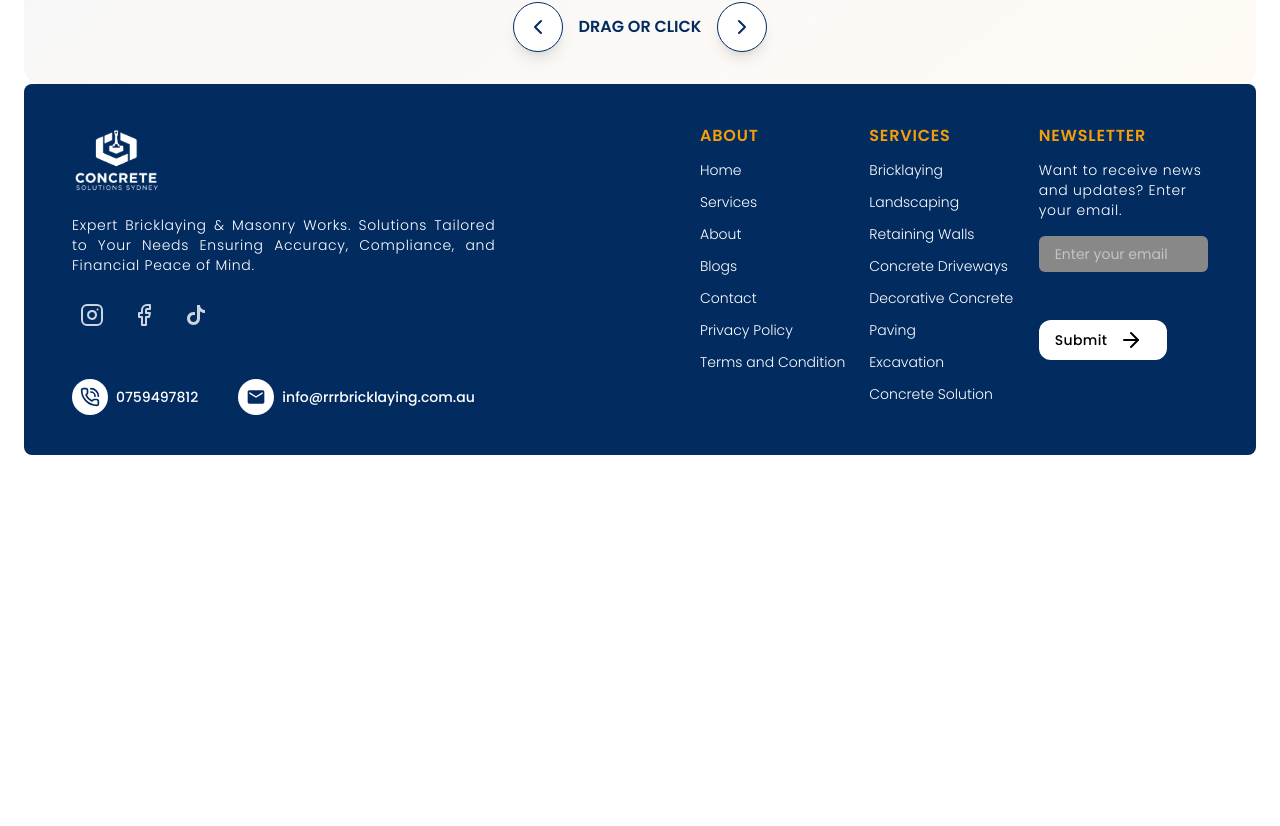
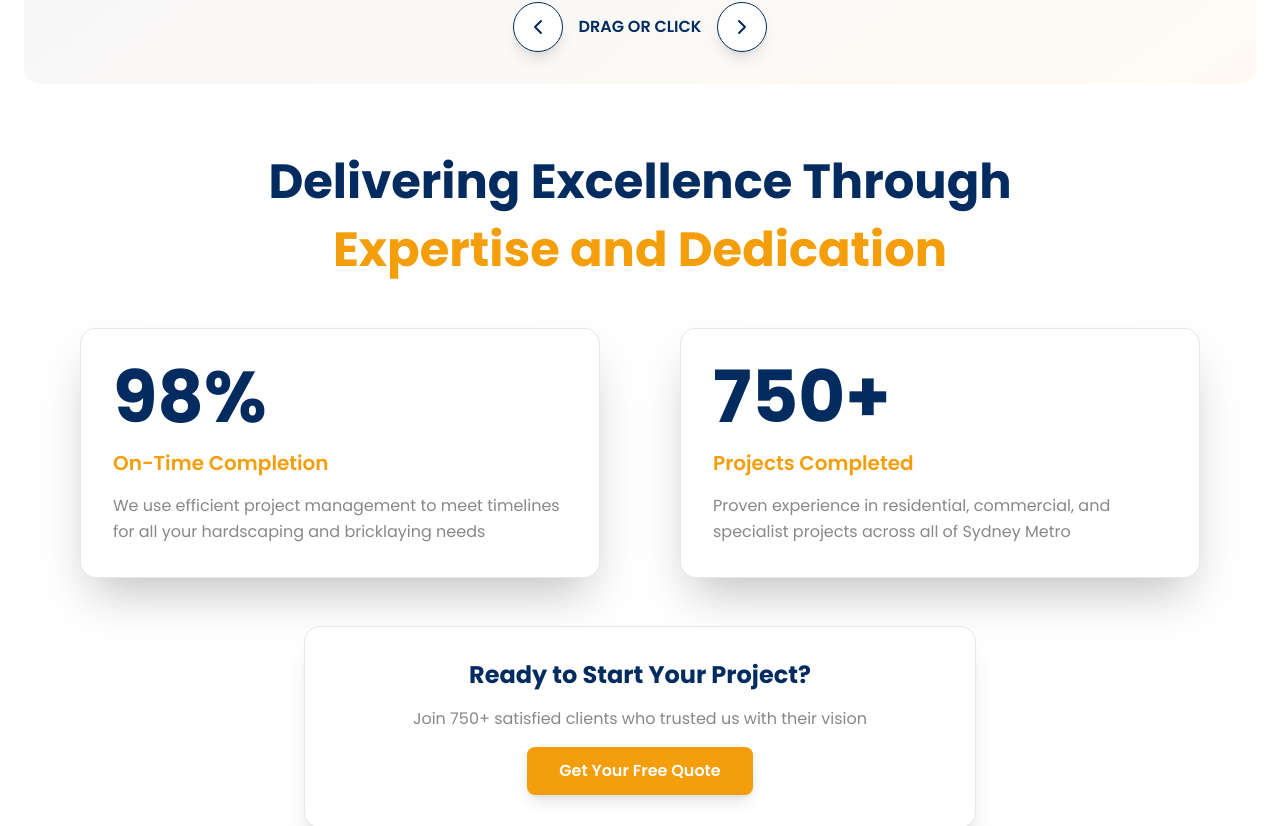
Before and after one commit to Yadee9910/Concrete_solutions_sydeny, a Next.js app: page / in a window 1280 px wide. Shown: the part 3002-3828 px from the top of the page. Before the commit the page ends 3457 px from the top, so only its background shows below. Built offline with nearby package versions, Linux system fonts and the light colour scheme.

Commit message:
feat: implement delivering excellence

```diff
--- a/app/page.tsx
+++ b/app/page.tsx
@@ -1,3 +1,4 @@
+import DeliveringExcellence from "@/components/home/DeliveringExcellence";
 import HeroSection from "@/components/home/HeroSection";
 import Indicators from "@/components/home/Indicators";
 import ServicesHome from "@/components/home/ServicesHome";
@@ -11,6 +12,7 @@ export default function HomePage() {
         <Indicators />
         <WhoWeAre />
         <ServicesHome />
+        <DeliveringExcellence />
       </main>
     </>
   );
--- /dev/null
+++ b/components/home/DeliveringExcellence.tsx
@@ -0,0 +1,107 @@
+"use client";
+
+import { motion } from "framer-motion";
+import { useInView } from "react-intersection-observer";
+import Link from "next/link";
+
+const stats = [
+  {
+    value: "98%",
+    label: "On-Time Completion",
+    description:
+      "We use efficient project management to meet timelines for all your hardscaping and bricklaying needs",
+  },
+  {
+    value: "750+",
+    label: "Projects Completed",
+    description:
+      "Proven experience in residential, commercial, and specialist projects across all of Sydney Metro",
+  },
+];
+
+export default function DeliveringExcellence() {
+  const [ref, inView] = useInView({
+    triggerOnce: true,
+    threshold: 0.1,
+  });
+
+  return (
+    <section
+      ref={ref}
+      className="min-h-[88vh] flex flex-col gap-8 md:gap-12 mx-auto py-8 md:py-12 px-4 max-w-6xl"
+    >
+      {/* Header */}
+      <motion.div
+        initial={{ opacity: 0, y: 30 }}
+        animate={inView ? { opacity: 1, y: 0 } : {}}
+        transition={{ duration: 0.6 }}
+        className="text-center"
+      >
+        <h2 className="text-2xl md:text-4xl lg:text-5xl font-bold text-secondary leading-tight">
+          Delivering Excellence Through{" "}
+          <span className="text-primary block mt-2">
+            Expertise and Dedication
+          </span>
+        </h2>
+      </motion.div>
+
+      {/* Stats Grid */}
+      <div className="grid grid-cols-1 md:grid-cols-2 gap-6 md:gap-8 lg:gap-20">
+        {stats.map((stat, index) => (
+          <motion.article
+            key={index}
+            initial={{ opacity: 0, y: 50 }}
+            animate={inView ? { opacity: 1, y: 0 } : {}}
+            transition={{ duration: 0.6, delay: 0.2 + index * 0.2 }}
+            whileHover={{ y: -10, scale: 1.02 }}
+            className="flex flex-col gap-4 bg-white shadow-2xl p-6 md:p-8 rounded-2xl border border-secondary/10 hover:border-secondary/30 transition-all duration-300"
+          >
+            <motion.h3
+              initial={{ scale: 0 }}
+              animate={inView ? { scale: 1 } : {}}
+              transition={{
+                duration: 0.6,
+                delay: 0.4 + index * 0.2,
+                type: "spring",
+                stiffness: 150,
+              }}
+              className="text-secondary font-bold text-5xl md:text-6xl lg:text-7xl"
+            >
+              {stat.value}
+            </motion.h3>
+            <h4 className="text-primary font-semibold text-lg md:text-xl">
+              {stat.label}
+            </h4>
+            <p className="text-text leading-relaxed text-sm md:text-base">
+              {stat.description}
+            </p>
+          </motion.article>
+        ))}
+      </div>
+
+      {/* CTA Section */}
+      <motion.div
+        initial={{ opacity: 0, scale: 0.9 }}
+        animate={inView ? { opacity: 1, scale: 1 } : {}}
+        transition={{ duration: 0.6, delay: 0.8 }}
+        className="text-center"
+      >
+        <div className="bg-white flex flex-col gap-4 justify-center items-center rounded-2xl p-6 md:p-8 shadow-xl border border-gray-200 max-w-2xl mx-auto">
+          <h3 className="text-xl md:text-2xl font-bold text-secondary">
+            Ready to Start Your Project?
+          </h3>
+          <p className="text-text text-sm md:text-base">
+            Join 750+ satisfied clients who trusted us with their vision
+          </p>
+          <motion.button
+            whileHover={{ scale: 1.05, y: -2 }}
+            whileTap={{ scale: 0.98 }}
+            className="bg-primary hover:bg-primary/90 text-main px-6 md:px-8 py-3 rounded-lg font-semibold transition-all duration-300 shadow-lg hover:shadow-xl text-sm md:text-base"
+          >
+            <Link href="/contact">Get Your Free Quote</Link>
+          </motion.button>
+        </div>
+      </motion.div>
+    </section>
+  );
+}
```
